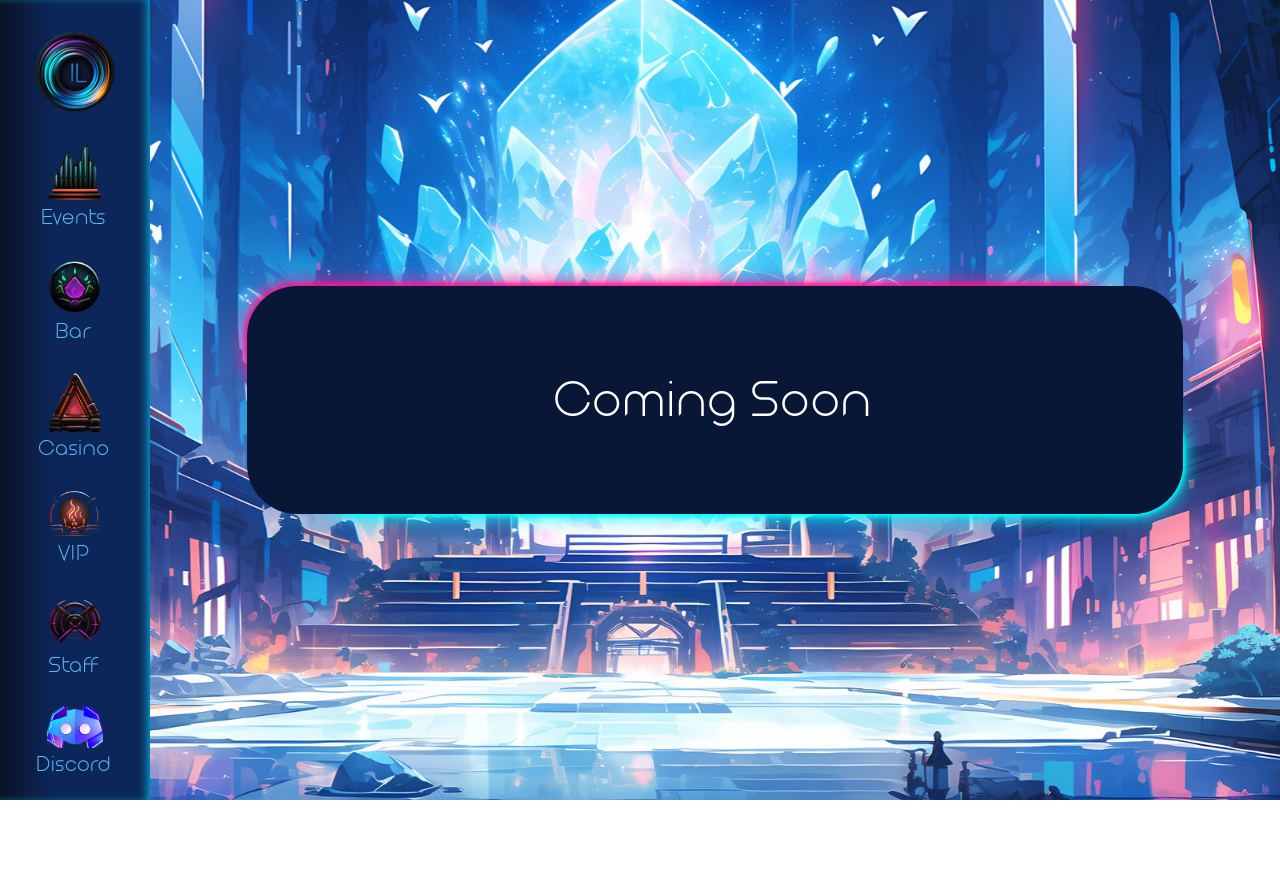
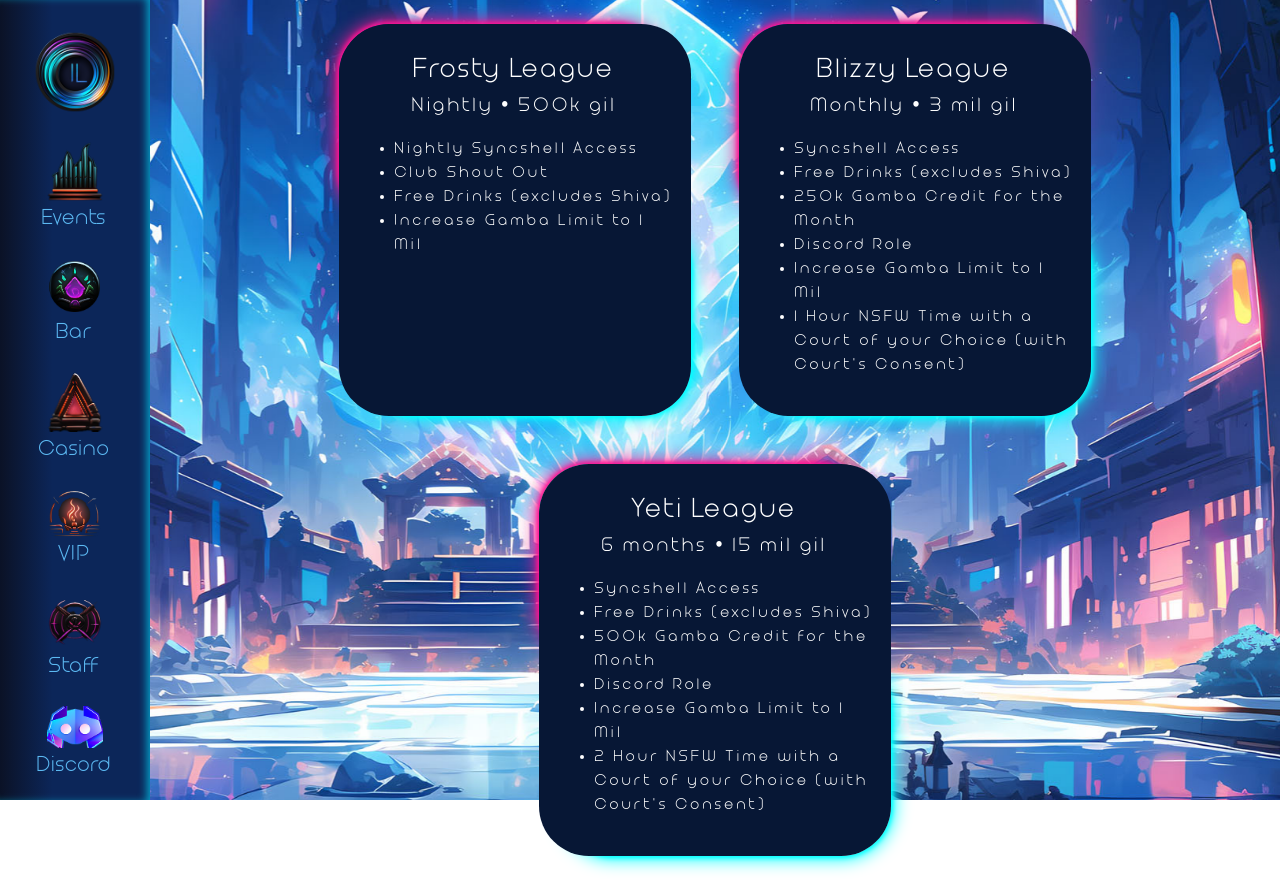
Before and after one commit to swampcamel/iceberg-web, a React (Vite) app: page /vip in a window 1280 px wide. Before the commit the page ends 800 px from the top, so only its background shows below. Built offline with nearby package versions, Linux system fonts and the light colour scheme.

Commit message:
add vip section, change flyer

```diff
--- a/src/App.jsx
+++ b/src/App.jsx
@@ -6,6 +6,7 @@ import { AnimatePresence } from "framer-motion";
 import Home from './routes/Home'
 import Events from './routes/Events'
 import Menu from './routes/Menu'
+import VIP from './routes/VIP'
 import ComingSoon from './components/ComingSoon'
 
 import Navbar from './components/Navbar'
@@ -51,10 +52,10 @@ function App() {
           <AnimatePresence mode="wait" initial={false}>
                 <Routes location={location} key={location.pathname}>
                     <Route exact path="/" element={<Home />} />
-                    <Route path="/events" element={<ComingSoon />} />
+                    <Route path="/events" element={<Events />} />
                     <Route path="/menu" element={<Menu />} />
                     <Route path="/casino" element={<ComingSoon />} />
-                    <Route path="/vip" element={<ComingSoon />} />
+                    <Route path="/vip" element={<VIP />} />
                     <Route path="/staff" element={<ComingSoon />} />
 
                 </Routes>
--- a/src/routes/Events/Events.scss
+++ b/src/routes/Events/Events.scss
@@ -1,7 +1,7 @@
 #events {
-    img {
+    img, video {
         width: 98%;
-        max-width: 518px;
+        max-width: 600px;
         display: block;
         filter: drop-shadow(0px 10px 10px #5CB9F2);
         box-shadow: 0px 10px 15px 8px rgba(0,0,0,0.75);
--- a/src/routes/Events/index.jsx
+++ b/src/routes/Events/index.jsx
@@ -1,6 +1,6 @@
-import { motion } from "framer-motion"
+import { motion } from 'framer-motion'
 
-import Latest from '../../assets/img/07-10-23-iceberg.gif'
+import Latest from '../../assets/img/07-17-2023.mp4'
 import './Events.scss'
 
 const Events = () => {
@@ -17,7 +17,7 @@ const Events = () => {
                 }}
                 exit={{ rotateX: 70, opacity: 0 }}
             >
-                <img src={Latest} alt="07-10-23 Event Poster"/>
+                <video src={Latest} muted autoPlay loop/>
             </motion.div>
         </>
     )
--- /dev/null
+++ b/src/routes/VIP/VIP.scss
@@ -0,0 +1,262 @@
+.vip-wrapper {
+    display: flex;
+    justify-content: center;
+    align-items: stretch;
+    flex-wrap: wrap;
+    width: 100%;
+    height: 100%;
+}
+
+.option-wrapper {
+    width: 320px;
+    margin: 24px;
+    background-color: darken(#0c2659, 8%);
+    position: relative;
+    border-radius: 50px;
+    padding: 24px 16px;
+    color: #fff;
+    display: flex;
+    flex-direction: column;
+    justify-content: flex-start;
+    align-items: center;
+
+    h3, h4, ul {
+        font-family: "ClubbedToLife";
+        letter-spacing: 4px;
+    }
+
+    h3 {
+        font-size: 28px;
+    }
+
+    h4 {
+        font-size: 20px;
+    }
+
+    h3, h4 {
+        padding: 0;
+        margin: 0 0 0 0;
+    }
+
+    &::before {
+        content: '';
+        position: absolute;
+        left: 0;
+        top: 0;
+        width: 50%;
+        height: 100%;
+        -webkit-box-shadow: 0 0 17px 3px #FF1493,0 0 4px 2px #FF1493;
+                box-shadow: 0 0 17px 3px #FF1493,0 0 4px 2px #FF1493;
+        z-index: -1;
+        -webkit-animation-name: half-pink-shadow;
+                animation-name: half-pink-shadow;
+        -webkit-animation-timing-function: ease;
+                animation-timing-function: ease;
+        -webkit-animation-duration: 5s;
+                animation-duration: 5s;
+        -webkit-animation-iteration-count: infinite;
+                animation-iteration-count: infinite;
+        border-radius: 50px;
+    }
+
+    &::after {
+        content: '';
+        position: absolute;
+        right: 0;
+        bottom: 0;
+        width: 50%;
+        height: 100%;
+        -webkit-box-shadow: 0 0 17px 3px #0ff,0 0 4px 2px #0ff;
+                box-shadow: 0 0 17px 3px #0ff,0 0 4px 2px #0ff;
+        z-index: -1;
+        -webkit-animation-name: half-cyan-shadow;
+                animation-name: half-cyan-shadow;
+        -webkit-animation-timing-function: ease;
+                animation-timing-function: ease;
+        -webkit-animation-duration: 5s;
+                animation-duration: 5s;
+        -webkit-animation-iteration-count: infinite;
+                animation-iteration-count: infinite;
+        border-radius: 50px;
+    }
+}
+
+@-webkit-keyframes half-pink-shadow {
+    0% {
+      top: 0;
+      left: 0;
+      height: 50%;
+      width: 50%;
+    }
+    16.66% {
+      top: 0;
+      left: 0;
+      height: 50%;
+      width: 100%;
+    }
+    32.32% {
+      top: 0;
+      left: 50%;
+      height: 50%;
+      width: 50%;
+    }
+    49.98% {
+      top: 50%;
+      left: 50%;
+      height: 50%;
+      width: 50%;
+    }
+    66.64% {
+      top: 50%;
+      left: 0;
+      height: 50%;
+      width: 100%;
+    }
+    83.3% {
+      top: 50%;
+      left: 0;
+      height: 50%;
+      width: 50%;
+    }
+    100% {
+      top: 0;
+      left: 0;
+      height: 50%;
+      width: 50%;
+    }
+  }
+
+  @keyframes half-pink-shadow {
+    0% {
+      top: 0;
+      left: 0;
+      height: 50%;
+      width: 50%;
+    }
+    16.66% {
+      top: 0;
+      left: 0;
+      height: 50%;
+      width: 100%;
+    }
+    32.32% {
+      top: 0;
+      left: 50%;
+      height: 50%;
+      width: 50%;
+    }
+    49.98% {
+      top: 50%;
+      left: 50%;
+      height: 50%;
+      width: 50%;
+    }
+    66.64% {
+      top: 50%;
+      left: 0;
+      height: 50%;
+      width: 100%;
+    }
+    83.3% {
+      top: 50%;
+      left: 0;
+      height: 50%;
+      width: 50%;
+    }
+    100% {
+      top: 0;
+      left: 0;
+      height: 50%;
+      width: 50%;
+    }
+  }
+
+  @-webkit-keyframes half-cyan-shadow {
+    0% {
+      bottom: 0;
+      right: 0;
+      height: 50%;
+      width: 50%;
+    }
+    16.66% {
+      bottom: 0;
+      right: 0;
+      height: 50%;
+      width: 100%;
+    }
+    32.32% {
+      bottom: 0;
+      right: 50%;
+      height: 50%;
+      width: 50%;
+    }
+    49.98% {
+      bottom: 50%;
+      right: 50%;
+      height: 50%;
+      width: 50%;
+    }
+    66.64% {
+      bottom: 50%;
+      right: 0;
+      height: 50%;
+      width: 100%;
+    }
+    83.3% {
+      bottom: 50%;
+      right: 0;
+      height: 50%;
+      width: 50%;
+    }
+    100% {
+      bottom: 0;
+      right: 0;
+      height: 50%;
+      width: 50%;
+    }
+  }
+
+  @keyframes half-cyan-shadow {
+    0% {
+      bottom: 0;
+      right: 0;
+      height: 50%;
+      width: 50%;
+    }
+    16.66% {
+      bottom: 0;
+      right: 0;
+      height: 50%;
+      width: 100%;
+    }
+    32.32% {
+      bottom: 0;
+      right: 50%;
+      height: 50%;
+      width: 50%;
+    }
+    49.98% {
+      bottom: 50%;
+      right: 50%;
+      height: 50%;
+      width: 50%;
+    }
+    66.64% {
+      bottom: 50%;
+      right: 0;
+      height: 50%;
+      width: 100%;
+    }
+    83.3% {
+      bottom: 50%;
+      right: 0;
+      height: 50%;
+      width: 50%;
+    }
+    100% {
+      bottom: 0;
+      right: 0;
+      height: 50%;
+      width: 50%;
+    }
+  }
--- /dev/null
+++ b/src/routes/VIP/index.jsx
@@ -0,0 +1,60 @@
+import { motion } from 'framer-motion'
+
+import './VIP.scss'
+
+const VIP = () => {
+    return (
+        <>
+            <motion.div
+                key="vip"
+                id="vip" className="route"
+                initial={{ rotateX: -70, opacity: 0 }}
+                animate={{ rotateX: 0, opacity: 1 }}
+                transition={{
+                    ease: "easeInOut",
+                    duration: 0.39
+                }}
+                exit={{ rotateX: 70, opacity: 0 }}
+            >
+                <div className="vip-wrapper">
+                    <div className="option-wrapper">
+                        <h3>Frosty League</h3>
+                        <h4>Nightly • 500k gil</h4>
+                        <ul>
+                            <li>Nightly Syncshell Access</li>
+                            <li>Club Shout Out</li>
+                            <li>Free Drinks (excludes Shiva)</li>
+                            <li>Increase Gamba Limit to 1 Mil</li>
+                        </ul>
+                    </div>
+                    <div className="option-wrapper">
+                        <h3>Blizzy League</h3>
+                        <h4>Monthly • 3 mil gil</h4>
+                        <ul>
+                            <li>Syncshell Access</li>
+                            <li>Free Drinks (excludes Shiva)</li>
+                            <li>250k Gamba Credit for the Month</li>
+                            <li>Discord Role</li>
+                            <li>Increase Gamba Limit to 1 Mil</li>
+                            <li>1 Hour NSFW Time with a Court of your Choice (with Court's Consent)</li>
+                        </ul>
+                    </div>
+                    <div className="option-wrapper">
+                        <h3>Yeti League</h3>
+                        <h4>6 months • 15 mil gil</h4>
+                        <ul>
+                            <li>Syncshell Access</li>
+                            <li>Free Drinks (excludes Shiva)</li>
+                            <li>500k Gamba Credit for the Month</li>
+                            <li>Discord Role</li>
+                            <li>Increase Gamba Limit to 1 Mil</li>
+                            <li>2 Hour NSFW Time with a Court of your Choice (with Court's Consent)</li>
+                        </ul>
+                    </div>
+                </div>
+            </motion.div>
+        </>
+    )
+}
+
+export default VIP
```
Also changed, not shown: 2 other files (tests, documents, lock files or other folders).
